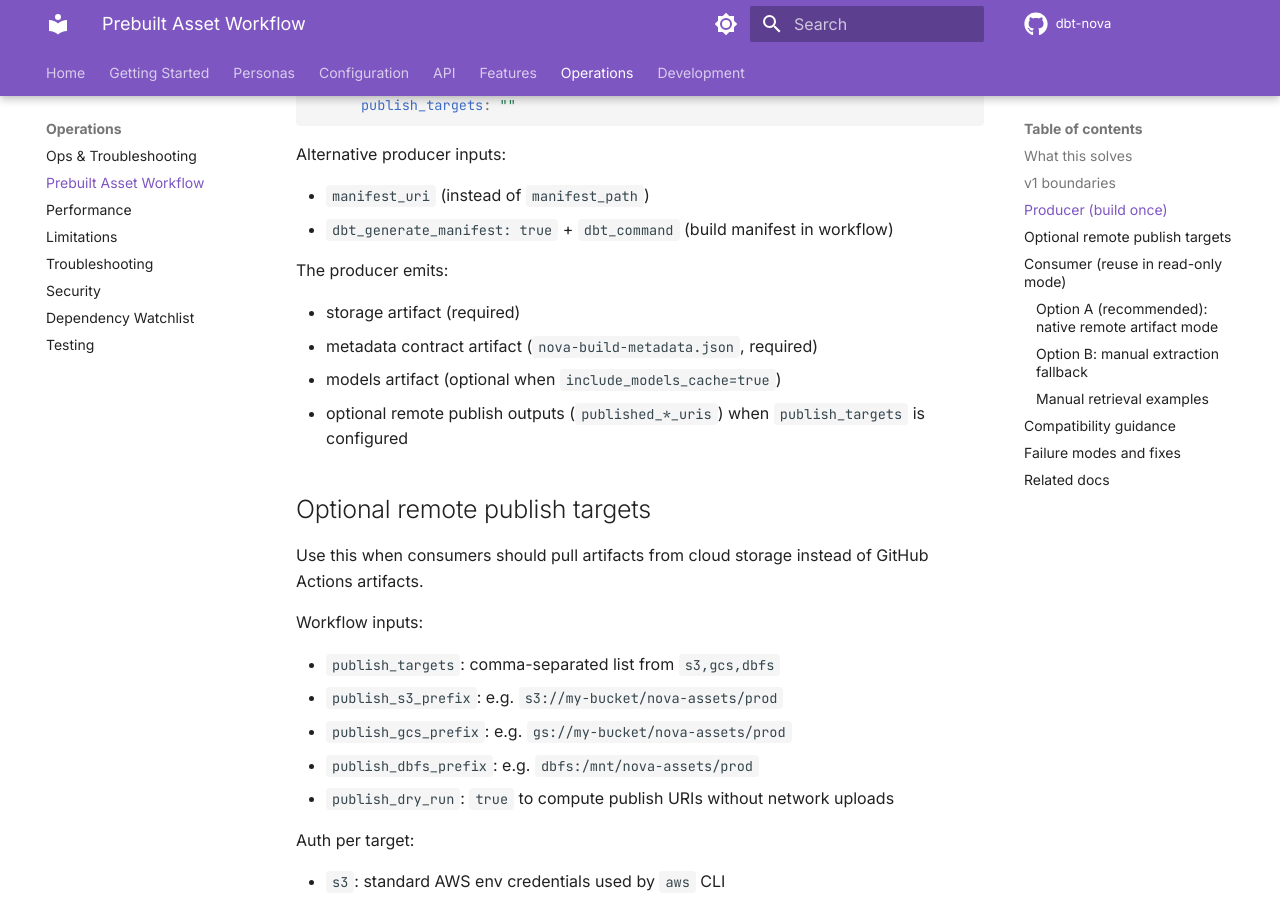
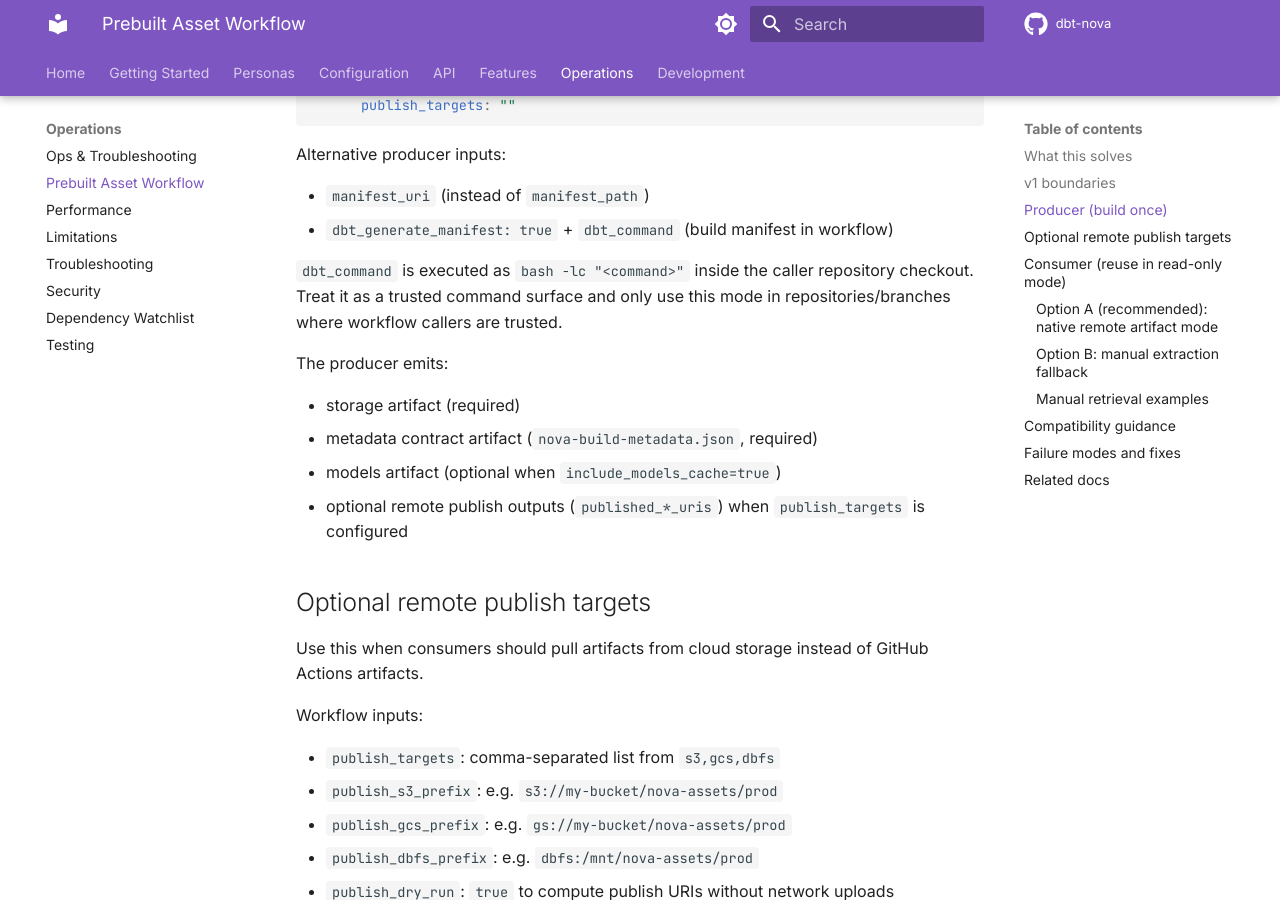
Before and after one commit to joe-broadhead/dbt-nova, an MkDocs documentation site: the page built from docs/operations/prebuilt-assets.md, in a window 1280 px wide and 900 px high, scrolled down 1019 px. Built offline with MkDocs 1.6.1 and Material for MkDocs 9.7.7, drawn with Linux system fonts in a browser that asks for light colours; comment, search, counter and statistics services are not loaded.

Commit message:
Harden release/workflow shell boundaries and token handling (#88)

```diff
--- a/docs/operations/prebuilt-assets.md
+++ b/docs/operations/prebuilt-assets.md
@@ -43,6 +43,10 @@ Alternative producer inputs:
 
 - `manifest_uri` (instead of `manifest_path`)
 - `dbt_generate_manifest: true` + `dbt_command` (build manifest in workflow)
+
+`dbt_command` is executed as `bash -lc "<command>"` inside the caller
+repository checkout. Treat it as a trusted command surface and only use this
+mode in repositories/branches where workflow callers are trusted.
 
 The producer emits:
 
```
Also changed, not shown: docs/development/ci.md (+3 -0 lines), 4 other files.
